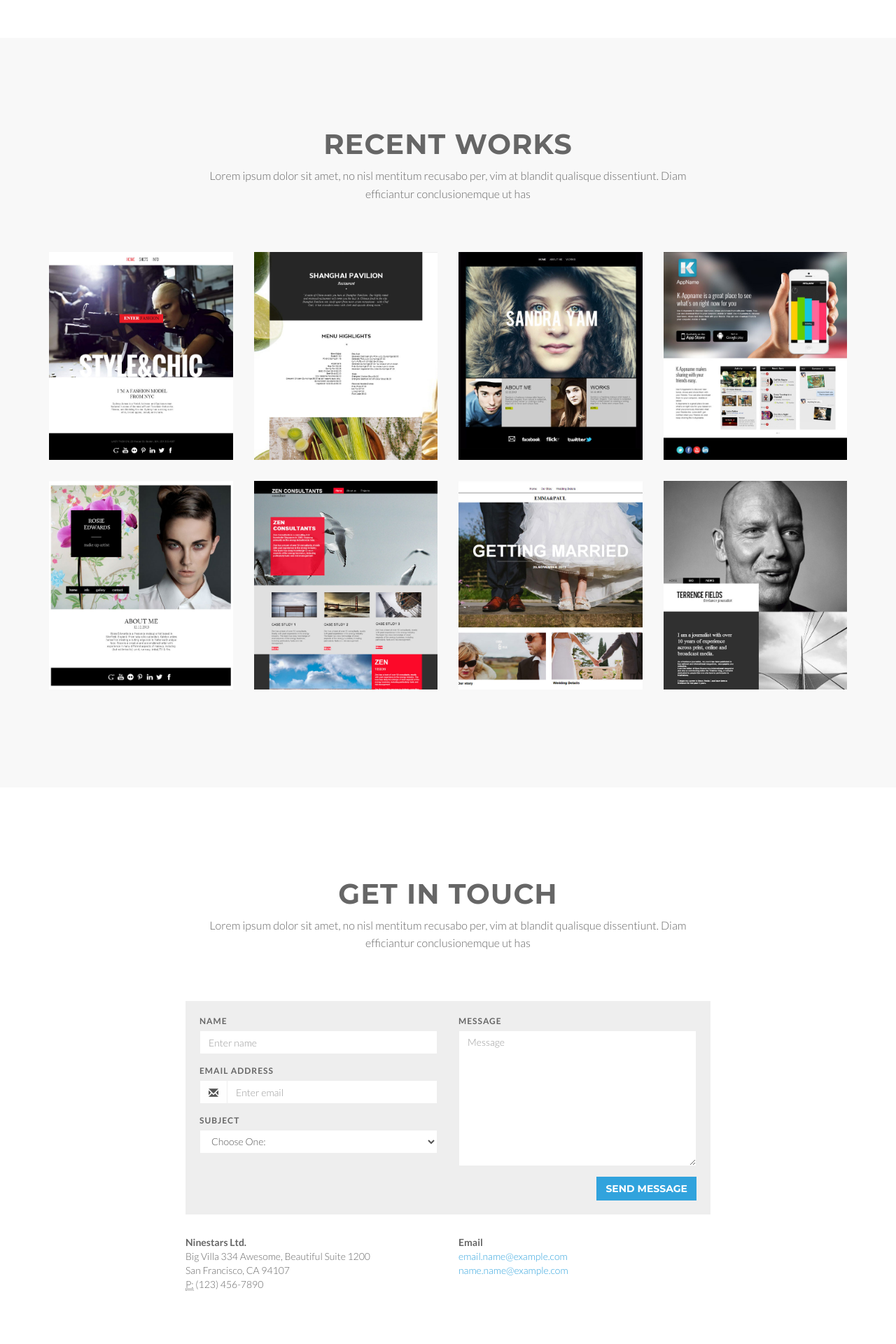
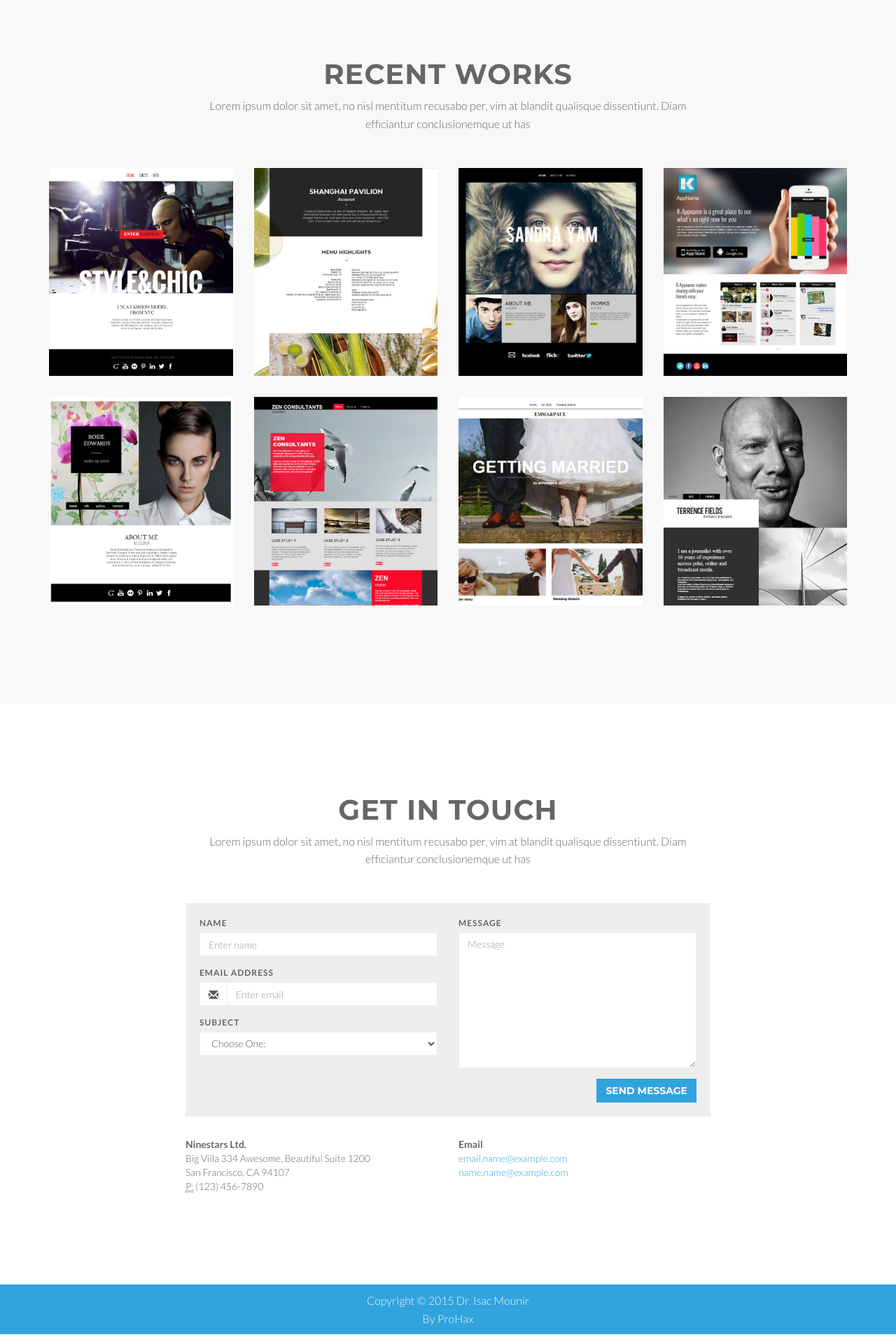
Before and after one commit to youssefibrahim/Isac-Eye-Surgery-Website, a PHP site: page / in a window 1280 px wide. Shown: the part 1600-3520 px from the top of the page at 70% size. Run offline with PHP 8.4, Linux system fonts and the light colour scheme.

Commit message:
Adjusted margin sizes for footer and header fixed

```diff
--- a/css/style.css
+++ b/css/style.css
@@ -30,7 +30,7 @@ h6 {
 }
 
 p {
-    margin: 0 0 20px;
+    margin: 0 0 0px;
     font-size: 16px;
     line-height: 1.6em;
 }
@@ -688,7 +688,7 @@ form#contact-form input:focus,form#contact-form select:focus,form#contact-form t
 
 footer {
 	text-align: center;
-	padding: 50px 0 ;
+	padding: 10px 0 ;
 
 }
 
--- a/index.html
+++ b/index.html
@@ -61,7 +61,7 @@
 
 	<!-- Section: intro -->
     <section id="intro" class="intro" style="
-    min-height: 220px;
+    height: 220px;
 	">
 		<div class="slogan">
 			<h1>Dr. Isac Mounir</h1>
@@ -351,7 +351,8 @@
 			<div class="row">
 				<div class="col-md-12 col-lg-12">
 
-					<p>Copyright &copy; 2014 Ninestars - by <a href="http://bootstraptaste.com">Bootstraptaste</a></p>
+					<p>Copyright &copy; 2015 Dr. Isac Mounir</p>
+					<p>By ProHax</p>
 				</div>
 			</div>
 		</div>
```
